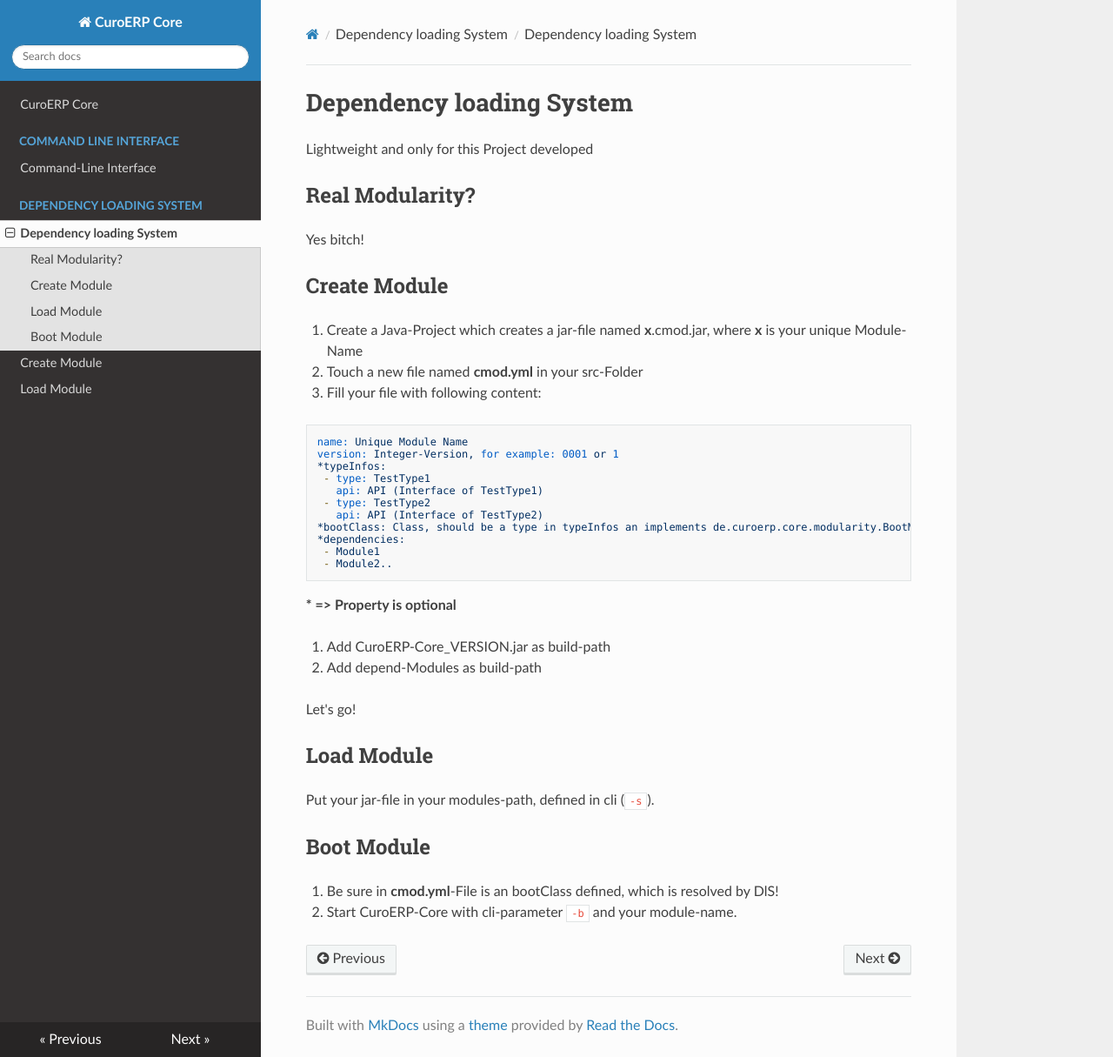
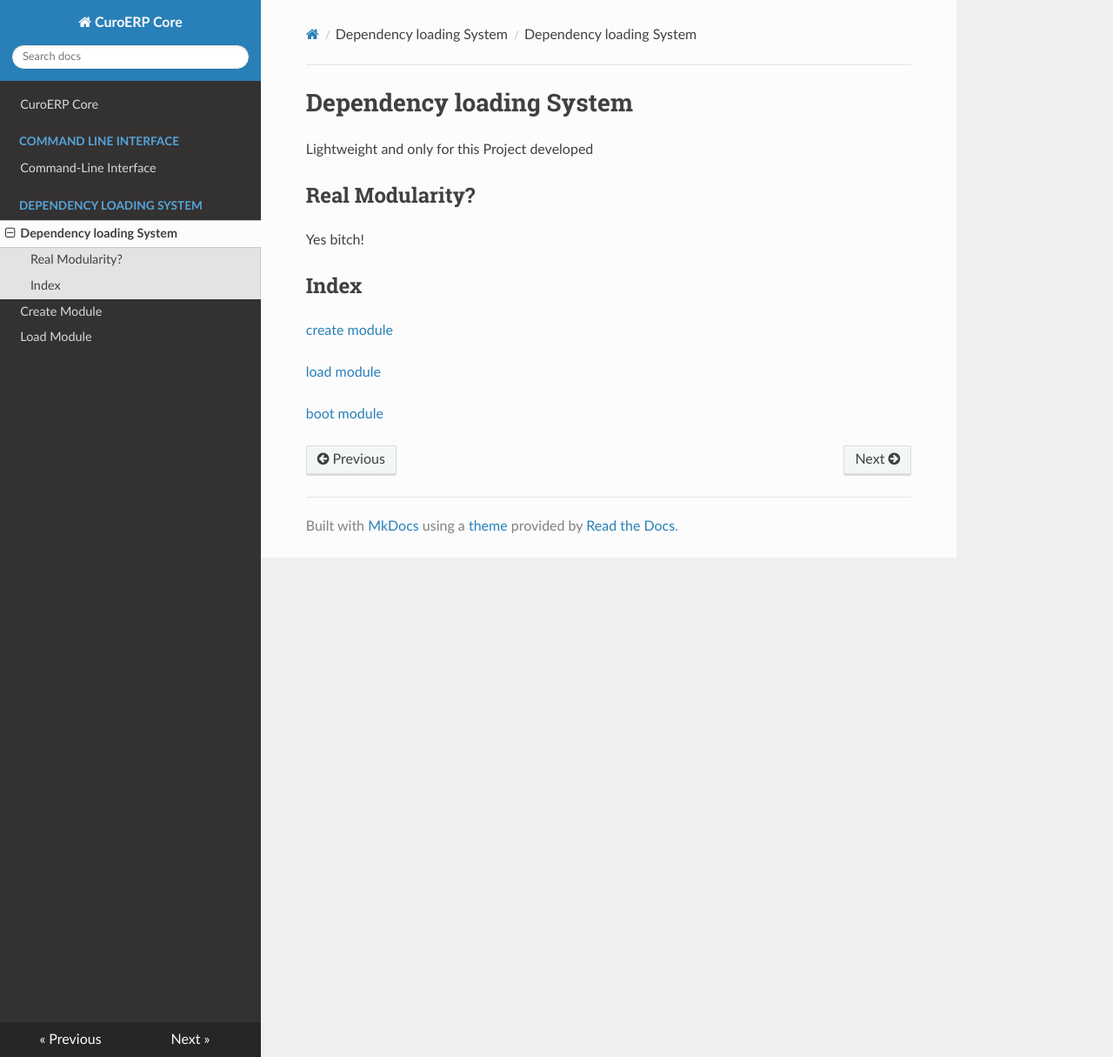
Before and after one commit to heinleit/curoerp-core, an MkDocs documentation site: the page built from docs/Dependency_loading_System/index.md, in a window 1280 px wide and 1215 px high. Shown: the whole window at 87% size. Built offline with MkDocs 1.6.1, drawn with Linux system fonts in a browser that asks for light colours; nearby versions of some CDN libraries.

Commit message:
Update index.md

````diff
--- a/docs/Dependency_loading_System/index.md
+++ b/docs/Dependency_loading_System/index.md
@@ -6,41 +6,10 @@ Lightweight and only for this Project developed
 
 Yes bitch!
 
-## Create Module
+## Index
 
-1. Create a Java-Project which creates a jar-file named **x**.cmod.jar, where **x** is your unique Module-Name
+[create module](create_module.md)
 
-2. Touch a new file named **cmod.yml** in your src-Folder
+[load module](load_module.md)
 
-3. Fill your file with following content:
-
-```yaml
-name: Unique Module Name
-version: Integer-Version, for example: 0001 or 1
-*typeInfos:
- - type: TestType1
-   api: API (Interface of TestType1)
- - type: TestType2
-   api: API (Interface of TestType2)
-*bootClass: Class, should be a type in typeInfos an implements de.curoerp.core.modularity.BootModule
-*dependencies:
- - Module1
- - Module2..
-```
- **\* => Property is optional**
-
-4. Add CuroERP-Core_VERSION.jar as build-path
-
-5. Add depend-Modules as build-path
-
-Let's go!
-
-## Load Module
-
-Put your jar-file in your modules-path, defined in cli (`-s`).
-
-## Boot Module
-
-1. Be sure in **cmod.yml**-File is an bootClass defined, which is resolved by DlS!
-
-2. Start CuroERP-Core with cli-parameter `-b` and your module-name.
+[boot module](boot_module.md)
````
